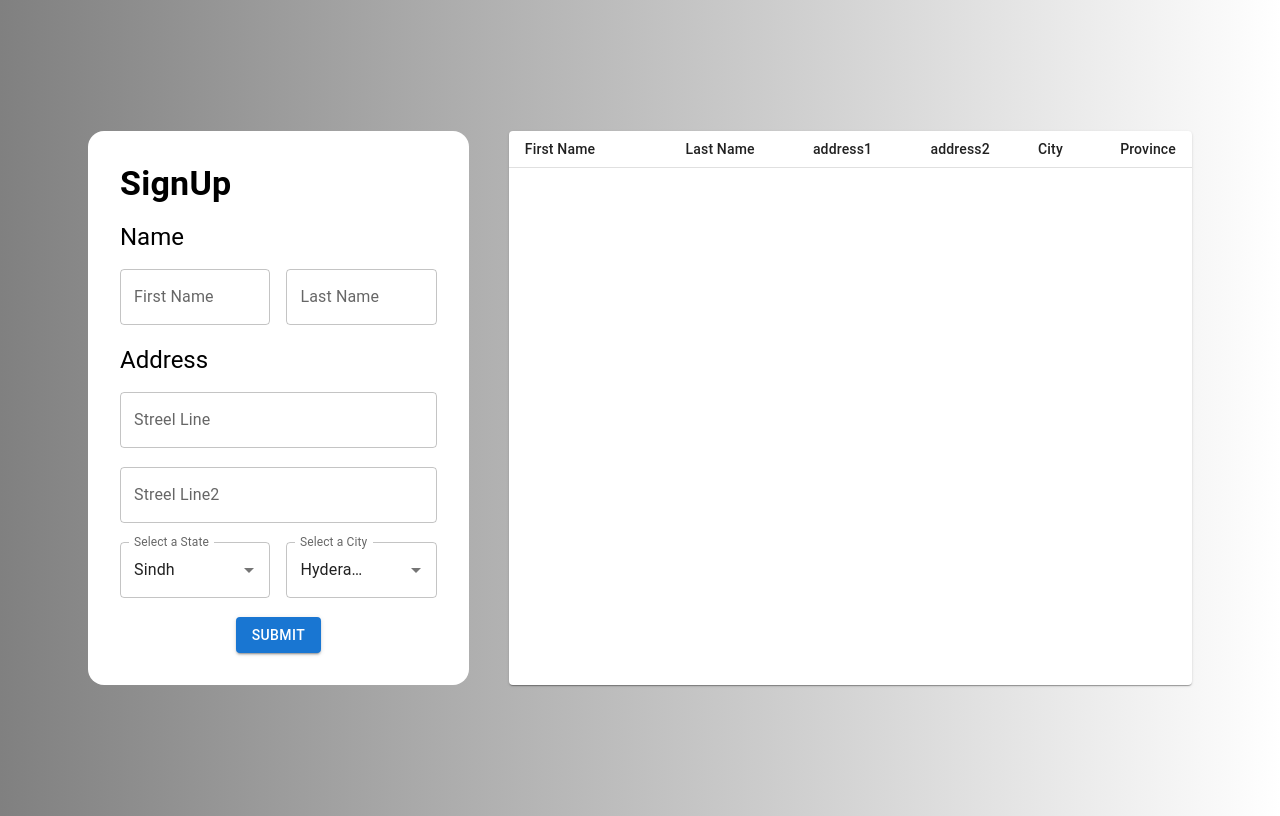
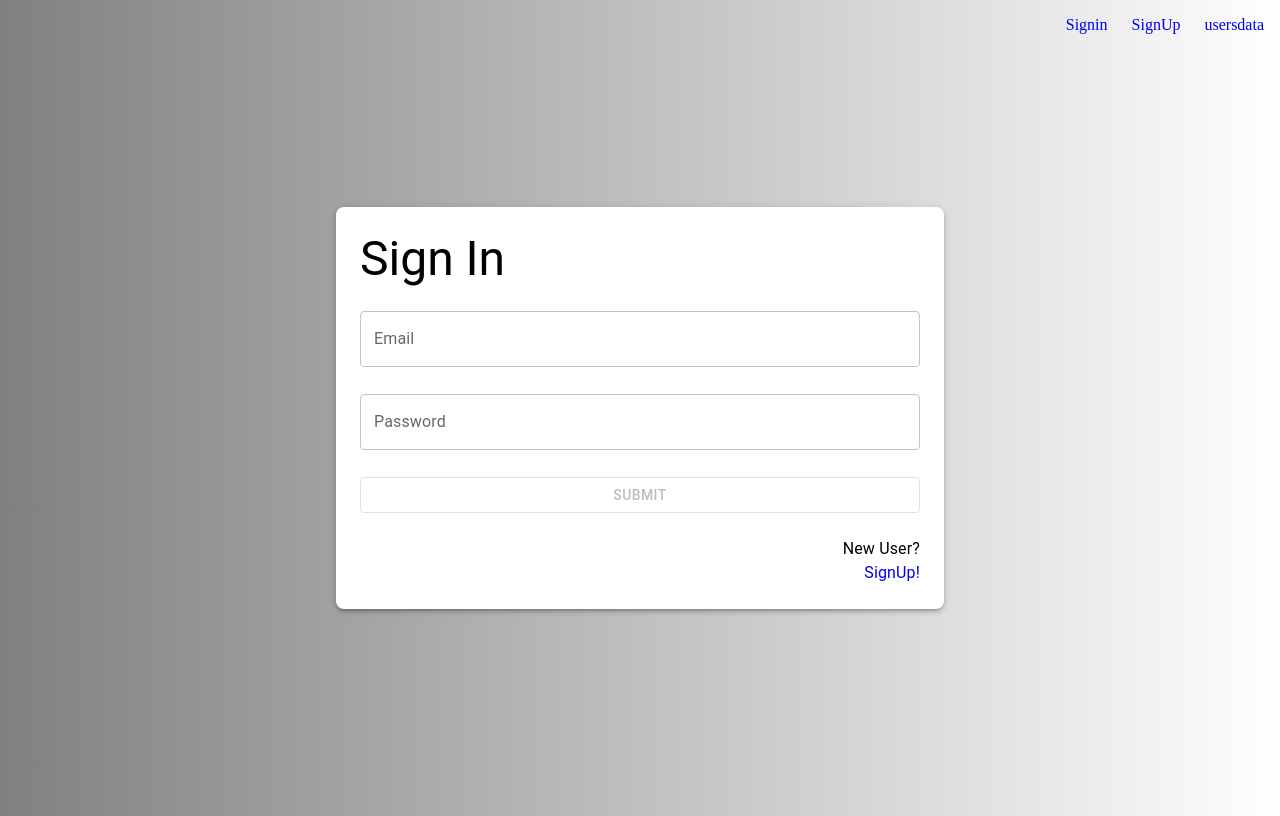
Before and after one commit to zaid-bp/material_ui, a React (Vite) app: page / in a window 1280 px wide. Built offline with nearby package versions, Linux system fonts and the light colour scheme.

Commit message:
navigation added

```diff
--- a/index.html
+++ b/index.html
@@ -6,8 +6,8 @@
     <meta name="viewport" content="width=device-width, initial-scale=1.0" />
     <title>GetInTouch</title>
   </head>
-  <body style="background-image: linear-gradient(to right, gray, white);display: flex; justify-content:center; align-items: center; min-height: 100vh;">
-    <div id="root" style="width: 100%; padding: 5rem;"></div>
+  <body style="background-image:linear-gradient(to right, gray, white); min-height: 100vh;display: flex; justify-content: center; align-items: center;">
+    <div id="root" style="width: 100%;"></div>
     <script type="module" src="/src/main.tsx"></script>
   </body>
 </html>
--- a/package.json
+++ b/package.json
@@ -21,6 +21,7 @@
     "react": "^18.2.0",
     "react-dom": "^18.2.0",
     "react-redux": "^8.1.2",
+    "react-router-dom": "^6.15.0",
     "yup": "^1.2.0"
   },
   "devDependencies": {
--- a/src/App.tsx
+++ b/src/App.tsx
@@ -1,13 +1,26 @@
 import { Stack } from "@mui/material"
+import SignIn from "./Components/SignIn"
+import { Route, Routes, NavLink } from "react-router-dom";
 import Myform from "./Components/Form"
 import DataTable from "./Components/ShowFormData"
-
+import Dashboard from "./Components/Dashboard";
 function App() {
   return (
-    <Stack direction={'row'} spacing={5}>
-    <Myform/>
-    <DataTable/>
+    <>
+    <Stack direction={'row'} spacing={3} sx={{position:"absolute", top:'1rem', right:'1rem' }}>
+        <NavLink to='/'>Signin</NavLink>
+        <NavLink to='/signup'>SignUp</NavLink>
+        <NavLink to='/usersdata'>usersdata</NavLink>
     </Stack>
+
+    <Routes>
+      <Route path="/" element={<SignIn/>}/>
+      <Route path="/usersdata" element={<DataTable/>}/>
+      <Route path="/signup" element={<Myform/>}/>
+      <Route path="/dashboard/:username" element={<Dashboard/>}/>
+
+    </Routes>
+     </>
   )
 }
 
--- /dev/null
+++ b/src/Components/Dashboard.tsx
@@ -0,0 +1,37 @@
+import { Button, Container, Stack, Typography } from '@mui/material'
+import { useEffect } from 'react'
+import { useDispatch, useSelector } from 'react-redux'
+import { logout } from '../features/formSlice';
+import { RootState } from '../features/store';
+import { useNavigate, useParams } from 'react-router-dom';
+
+function Dashboard() {
+  const dispatch = useDispatch();
+  const navigate = useNavigate();
+  const params = useParams();
+  const userName = params.username;
+
+  const loggedIn = useSelector((state:RootState)=>state.form.isLoggedIn);
+  useEffect(()=>{
+    if(!loggedIn){
+        navigate('/');
+    }
+  },[])
+  return (
+    <Stack width={'100vw'} height={'100vh'}>
+        <Button
+        variant='contained'
+        sx={{bgcolor:'#000', fontWeight:'bold', width:'min-content'}}
+        onClick={()=>{
+            navigate('/');
+            dispatch(logout());
+        }}
+        >Logout</Button>
+        <Container sx={{display:'flex', alignItems:'center', justifyContent:'center'}}>
+            <Typography variant='h2'>{`Hello, ${userName}`}</Typography>
+        </Container>
+    </Stack>
+  )
+}
+
+export default Dashboard
--- a/src/Components/Form.tsx
+++ b/src/Components/Form.tsx
@@ -4,6 +4,7 @@ import * as yup from 'yup';
 import Autocomplete from '@mui/material/Autocomplete';
 import { getFormData } from '../features/formSlice';
 import { useDispatch } from 'react-redux';
+import { Link, useNavigate } from "react-router-dom";
 
 
 const citiesByProvince: Record<string, string[]> = {
@@ -23,8 +24,8 @@ const validationSchema = yup.object().shape({
   lastName: yup.string().required('Last Name is required'),
   city: yup.string().required('City is required'),
   selectedProvince: yup.string().required('State is required'),
-  addLine2: yup.string().required('addredd is required'),
-  addLine1: yup.string().required('addredd is required'),
+  email: yup.string().required('email is required'),
+  password: yup.string().required('password is required'),
 });
 
 const inputStyle = {
@@ -32,10 +33,9 @@ const inputStyle = {
 }
 
 const formStyle = {
-  justifyContent: 'center',
-  alignItems: 'center',
   padding: '2rem',
   background: '#ffff',
+  margin:'auto',
   width: 'fit-content',
   borderRadius: '1rem',
 }
@@ -45,12 +45,12 @@ interface Values {
   lastName: string;
   city: string;
   selectedProvince: string;
-  addLine1: string;
-  addLine2: string;
+  email: string;
+  password: string;
 }
 function Myform() {
   const dispatch = useDispatch();
-
+  const navigate = useNavigate();
 
   return (
 
@@ -60,14 +60,15 @@ function Myform() {
         lastName: '',
         city: 'Hyderabad',
         selectedProvince: 'Sindh',
-        addLine1: '',
-        addLine2: '',
+        email: '',
+        password: '',
       }}
 
       validationSchema={validationSchema}
 
       onSubmit={(values: Values) => {
           dispatch(getFormData(values))
+          navigate('/')
       }}
 
     >
@@ -105,28 +106,29 @@ function Myform() {
 
               </Stack>
 
-              <Typography variant='h5'>Address</Typography>
+              <Typography variant='h5'>Mail & Pass</Typography>
 
               <Field
                 id="standard-basic"
-                name='addLine1'
+                name='email'
                 as={TextField}
-                label="Streel Line"
+                label="Email"
                 style={inputStyle}
                 variant="outlined"
-                helperText={<ErrorMessage name="addLine1" />}
-                error={(touched.addLine1 && errors.addLine1) ? true : false}
+                helperText={<ErrorMessage name="email" />}
+                error={(touched.email && errors.email) ? true : false}
               />
 
               <Field
                 id="standard-basic"
-                name='addLine2'
+                name='password'
+                type='password'
                 as={TextField}
-                label="Streel Line2"
+                label="Password"
                 style={inputStyle}
                 variant="outlined"
-                helperText={<ErrorMessage name="addLine2" />}
-                error={(touched.addLine2 && errors.addLine2) ? true : false}
+                helperText={<ErrorMessage name="password" />}
+                error={(touched.password && errors.password) ? true : false}
               />
 
               <Stack direction={'row'} spacing={2}>
@@ -178,6 +180,11 @@ function Myform() {
               </Stack>
             </Stack>
 
+            <Stack alignItems='flex-end' marginTop={3}>
+                    <Typography variant='body1'>Already have an account?</Typography>
+                    <Link to='/'><Typography variant='body2'>Login!</Typography></Link>
+            </Stack>
+
 
 
 
--- a/src/Components/ShowFormData.tsx
+++ b/src/Components/ShowFormData.tsx
@@ -13,30 +13,27 @@ import { RootState } from '../features/store';
 export default function DataTable() {
     const formData = useSelector((state:RootState)=>state.form.data)
   return (
-    <TableContainer component={Paper}>
+    <TableContainer component={Paper} sx={{maxWidth:'60rem', margin:'auto'}}>
       <Table sx={{ minWidth: 650 }} size="small" aria-label="a dense table">
         <TableHead>
           <TableRow>
             <TableCell>First Name</TableCell>
             <TableCell align="right">Last Name</TableCell>
-            <TableCell align="right">address1</TableCell>
-            <TableCell align="right">address2</TableCell>
+            <TableCell align="right">Address</TableCell>
+            <TableCell align="right">Password</TableCell>
             <TableCell align="right">City</TableCell>
             <TableCell align="right">Province</TableCell>
           </TableRow>
         </TableHead>
         <TableBody>
           {formData.map((data, index) => {
-            console.log(data);
-
-            const {firstName, lastName, city, selectedProvince, addLine1, addLine2} = data;
-
+            const {firstName, lastName, city, selectedProvince, email, password} = data;
           return(
           <TableRow key={index} sx={{ '&:last-child td, &:last-child th': { border: 0 } }} >
               <TableCell component="th" scope="row">{firstName}</TableCell>
               <TableCell align="right">{lastName}</TableCell>
-              <TableCell align="right">{addLine1}</TableCell>
-              <TableCell align="right">{addLine2}</TableCell>
+              <TableCell align="right">{email}</TableCell>
+              <TableCell align="right">{password}</TableCell>
               <TableCell align="right">{city}</TableCell>
               <TableCell align="right">{selectedProvince}</TableCell>
             </TableRow>
--- /dev/null
+++ b/src/Components/SignIn.tsx
@@ -0,0 +1,132 @@
+import { Button, Stack, TextField, Typography } from '@mui/material';
+import { ErrorMessage, Field, Form, Formik, } from 'formik'
+import * as yup from 'yup'
+import { signin } from '../features/formSlice';
+import { useDispatch, useSelector } from 'react-redux';
+import { Link, useNavigate } from 'react-router-dom';
+import { RootState } from '../features/store';
+import { useEffect } from 'react';
+import Snackbar from '@mui/material/Snackbar';
+import MuiAlert, { AlertProps } from '@mui/material/Alert';
+import React from 'react';
+
+
+
+
+
+const validationSchema=yup.object().shape({
+    email: yup.string().required('Email is Required'),
+    password: yup.string().required('Password is Required')
+})
+function SignIn() {
+
+    const [open, setOpen] = React.useState(false);
+    const navigate = useNavigate();
+    const dispatch = useDispatch();
+    const loggedInDet = useSelector((state:RootState)=>state.form);
+    const isLoggedIn = loggedInDet.isLoggedIn;
+    const userName = loggedInDet.userName
+
+    const handleClose = (event?: React.SyntheticEvent | Event, reason?: string) => {
+        if (reason === 'clickaway') {
+          return;
+    }
+    }
+
+    const Alert = React.forwardRef<HTMLDivElement, AlertProps>(function Alert(
+        props,
+        ref,
+      ) {
+        return <MuiAlert elevation={6} ref={ref} variant="filled" {...props} />;
+      });
+
+
+
+    useEffect(()=>{
+        if(isLoggedIn === undefined) {
+            setOpen(false)
+        } else {
+            !isLoggedIn && setOpen(true)
+        }
+        if(isLoggedIn) {
+            navigate(`/dashboard/${userName}`)
+            setOpen(false)
+        }
+    },[isLoggedIn])
+
+
+  return (
+    <>
+    <Formik
+    initialValues={{
+        email:'',
+        password:''
+    }}
+    validationSchema={validationSchema}
+    onSubmit={(values)=>{
+        dispatch(signin(values));
+
+    }}>
+        {({values, handleChange, handleBlur, errors, touched})=>(
+            <Form style={{width:'100%'}}>
+                <Stack spacing={3} sx={{background:'white', boxShadow:3, maxWidth:'35rem', margin:'auto'}} borderRadius={2} padding={3}>
+
+            <Typography variant="h3">
+                Sign In
+            </Typography>
+            <Field
+            as={TextField}
+            value={values.email}
+            label='Email'
+            variant='outlined'
+            type='email'
+            onChange={handleChange('email')}
+            onBlur={handleBlur('email')}
+            name='email'
+            error={(errors.email && touched.email)?true:false}
+            helperText={<ErrorMessage name='email'/>}
+            />
+
+            <Field
+            as={TextField}
+            type='password'
+            value={values.password}
+            onChange={handleChange('password')}
+            onBlur={handleBlur('password')}
+            name='password'
+            variant='outlined'
+            label='Password'
+            error={(errors.password && touched.password)?true:false}
+            helperText={<ErrorMessage name='password'/>}
+
+            />
+
+            <Button
+            disabled={(values.email && values.password)?false:true}
+            variant='outlined'
+            type='submit'
+            >Submit</Button>
+
+                <Stack alignItems='flex-end'>
+                    <Typography>New User?</Typography>
+                    <Link to='/signup'><Typography marginLeft={'auto'}>SignUp!</Typography></Link>
+                </Stack>
+
+            </Stack>
+            </Form>
+
+
+        )}
+
+
+    </Formik>
+    <Snackbar open={open} autoHideDuration={2000} onClose={handleClose}>
+        <Alert onClose={handleClose} severity="error" sx={{ width: '100%' }}>
+          Invalid Email or Password!
+        </Alert>
+      </Snackbar>
+    </>
+  )
+}
+
+export default SignIn
--- a/src/features/formSlice.tsx
+++ b/src/features/formSlice.tsx
@@ -4,14 +4,34 @@ interface IForm{
     lastName: string;
     city: string;
     selectedProvince: string;
-    addLine1: string;
-    addLine2: string;
+    email: string;
+    password: string;
   }
-interface FormData{
+  interface UserLogin{
+      email:string | null;
+      password:string | null;
+    }
+    interface FormData{
     data:IForm[];
+    signInUser:UserLogin;
+    isLoggedIn:boolean|undefined;
+    userName:string;
 }
 const initialState:FormData = {
-    data:[]
+    data:[{
+        firstName: "mustafa",
+        lastName: "ali",
+        city: "string",
+        selectedProvince: "string",
+        email: "new@gmail.com",
+        password: "new",
+},],
+    signInUser:{
+        email:'',
+        password:''
+    },
+    isLoggedIn: undefined,
+    userName:'',
 }
 const formSlice = createSlice({
     name:'form',
@@ -19,8 +39,28 @@ const formSlice = createSlice({
     reducers:{
         getFormData(state, action:PayloadAction<IForm>){
             state.data=[...state.data, action.payload];
-        }
+        },
+        signin(state, action:PayloadAction<UserLogin>){
+            state.data.filter((_data, index)=>{
+                const condition = state.data[index].email === action.payload.email  && state.data[index].password === action.payload.password
+                if(condition){
+                    state.isLoggedIn=true;
+                    state.signInUser=action.payload;
+                    state.userName = state.data[index].firstName+" "+state.data[index].lastName;
+                }else{
+                    state.isLoggedIn=false;
+                    state.signInUser.email=null;
+                    state.signInUser.password=null
+                }
+            })
+        },
+        logout(state){
+            state.isLoggedIn=false;
+            state.signInUser.email=null;
+            state.signInUser.password=null;
+            state.isLoggedIn=undefined;
+        },
     }
 })
 export default formSlice.reducer
-export const {getFormData, } = formSlice.actions
+export const {getFormData, signin, logout} = formSlice.actions
--- a/src/index.css
+++ b/src/index.css
@@ -0,0 +1,3 @@
+a{
+    text-decoration: none;
+}
--- a/src/main.tsx
+++ b/src/main.tsx
@@ -4,11 +4,15 @@ import App from './App.tsx'
 import './index.css'
 import { Provider } from 'react-redux'
 import { store } from './features/store.tsx'
+import { BrowserRouter } from "react-router-dom";
+
 
 ReactDOM.createRoot(document.getElementById('root')!).render(
   <React.StrictMode>
     <Provider store={store}>
-      <App />
+      <BrowserRouter>
+        <App />
+      </BrowserRouter>
     </Provider>
   </React.StrictMode>,
 )
```
Also changed, not shown: 1 other file (tests, documents, lock files or other folders).
